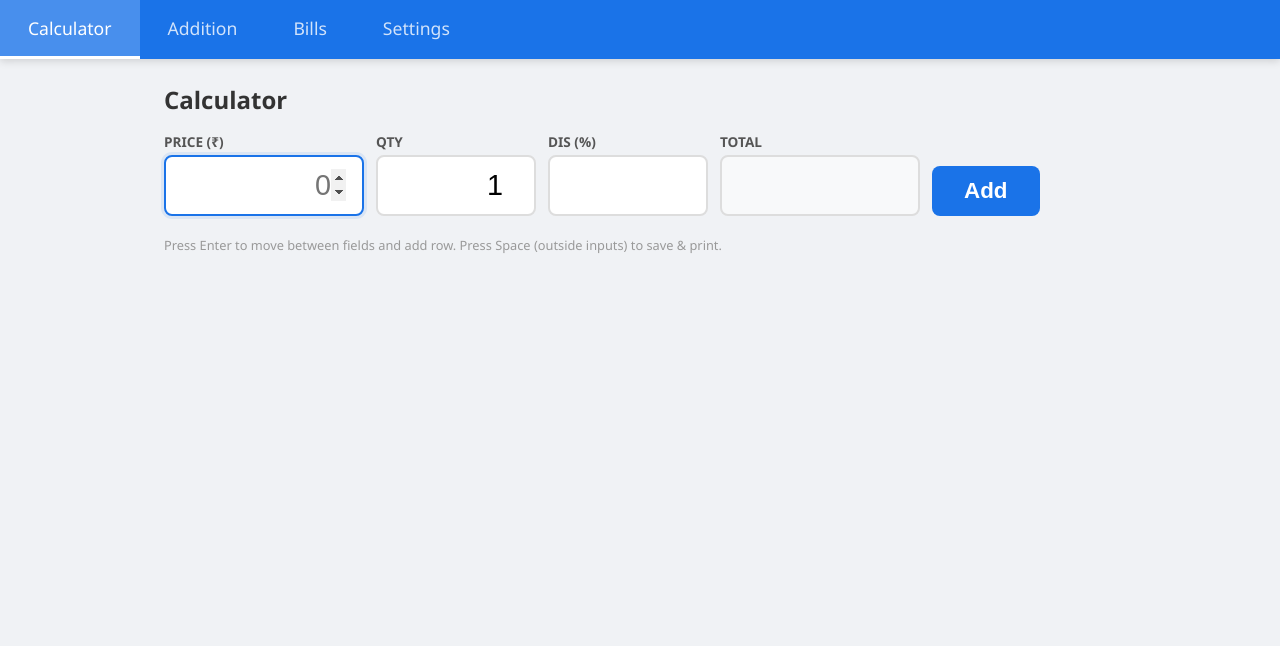
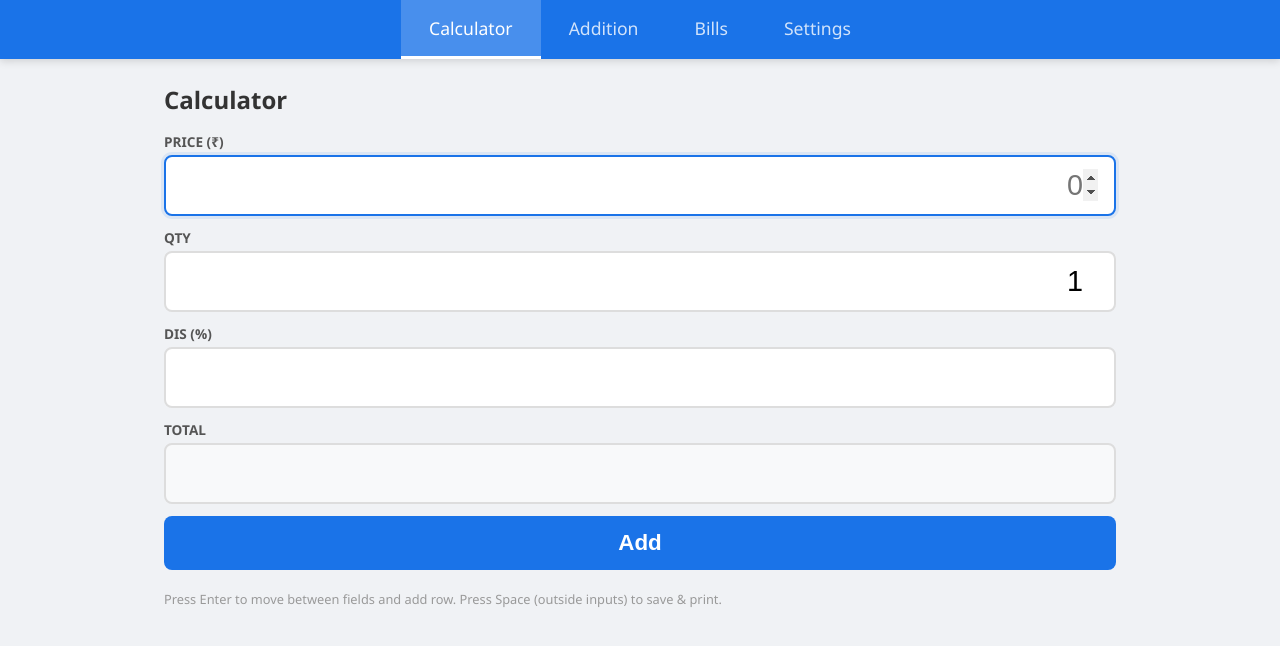
Before and after one commit to vdr-bcg-haribabuv/POS_Billing_Calculator, a React (Vite) app: page / in a window 1280 px wide. Shown: the top 646 px of the page. Built offline with nearby package versions, Linux system fonts and the light colour scheme.

Commit message:
Update App.css

```diff
--- a/src/App.css
+++ b/src/App.css
@@ -18,6 +18,7 @@ body {
 
 .nav-bar {
   display: flex;
+  justify-content: center;
   gap: 0;
   background: #1a73e8;
   padding: 0;
@@ -53,11 +54,21 @@ body {
 }
 
 /* Big calculator input styles */
+.calculator-wrapper {
+  background: #fff;
+  border: 2px solid #ccc;
+  border-radius: 16px;
+  padding: 24px;
+  max-width: 420px;
+  margin: 0 auto;
+  box-shadow: 0 4px 20px rgba(0,0,0,0.1);
+}
+
 .calc-form {
   display: flex;
+  flex-direction: column;
   gap: 12px;
-  align-items: flex-end;
-  flex-wrap: wrap;
+  align-items: stretch;
   margin-bottom: 20px;
 }
 
@@ -79,7 +90,7 @@ body {
   padding: 12px 16px;
   border: 2px solid #ddd;
   border-radius: 8px;
-  width: 160px;
+  width: 100%;
   text-align: right;
   transition: border-color 0.2s;
 }
@@ -91,11 +102,11 @@ body {
 }
 
 .calc-field.price input {
-  width: 200px;
+  width: 100%;
 }
 
 .calc-field.total input {
-  width: 200px;
+  width: 100%;
   background: #f8f9fa;
   font-weight: 700;
   color: #1a73e8;
@@ -103,7 +114,7 @@ body {
 
 .btn-add {
   font-size: 1.4rem;
-  padding: 12px 32px;
+  padding: 14px 32px;
   background: #1a73e8;
   color: #fff;
   border: none;
@@ -111,6 +122,7 @@ body {
   cursor: pointer;
   font-weight: 600;
   transition: background 0.2s;
+  width: 100%;
 }
 
 .btn-add:hover {
@@ -123,6 +135,7 @@ body {
   border-collapse: collapse;
   margin-top: 16px;
   background: #fff;
+  border: 2px solid #ddd;
   border-radius: 8px;
   overflow: hidden;
   box-shadow: 0 2px 8px rgba(0,0,0,0.08);
@@ -132,7 +145,7 @@ body {
 .records-table td {
   padding: 12px 16px;
   text-align: right;
-  border-bottom: 1px solid #eee;
+  border: 1px solid #ddd;
 }
 
 .records-table th {
@@ -373,7 +386,7 @@ body {
 
 /* Addition page specific */
 .addition-field input {
-  width: 280px;
+  width: 100%;
 }
 
 .page-title {
```
